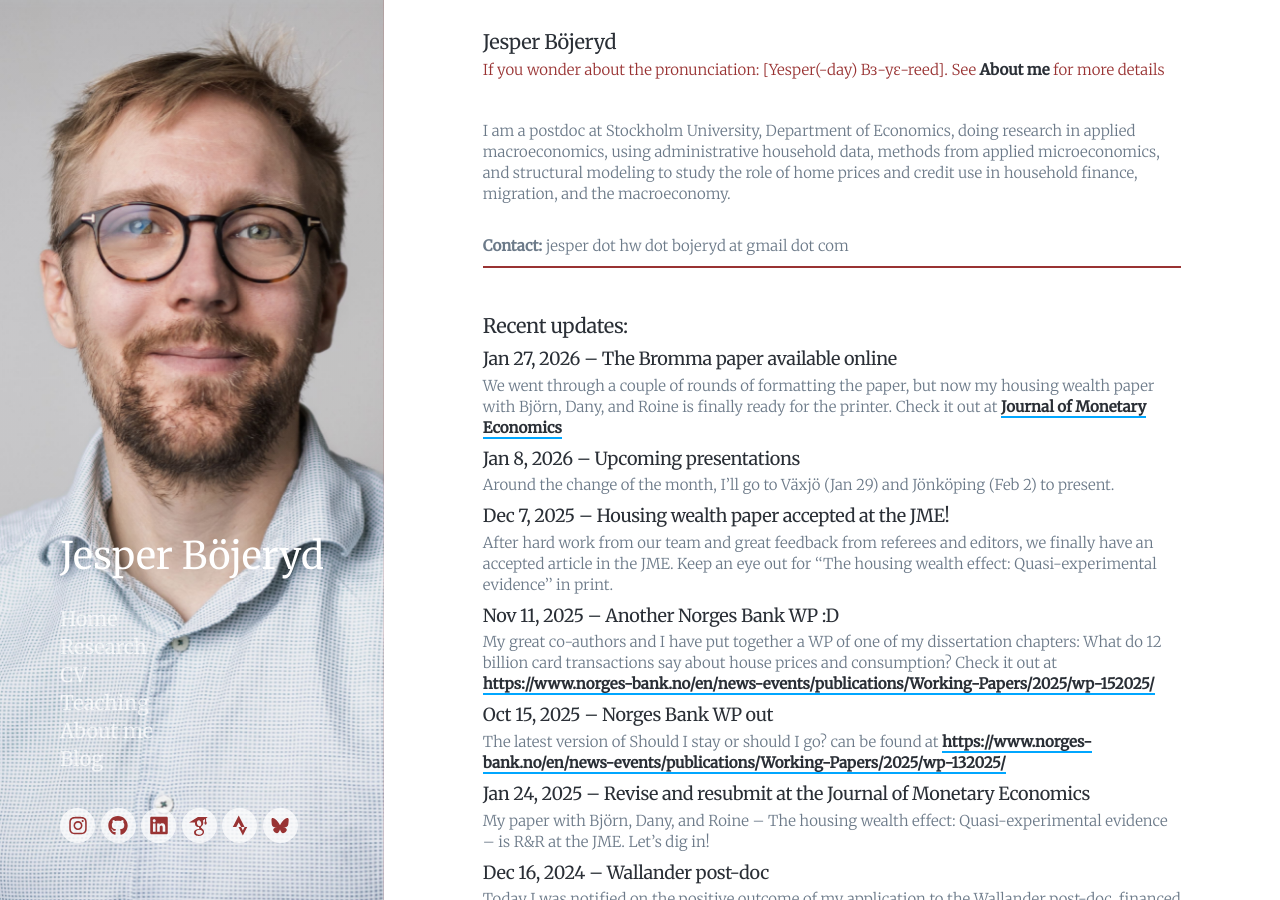
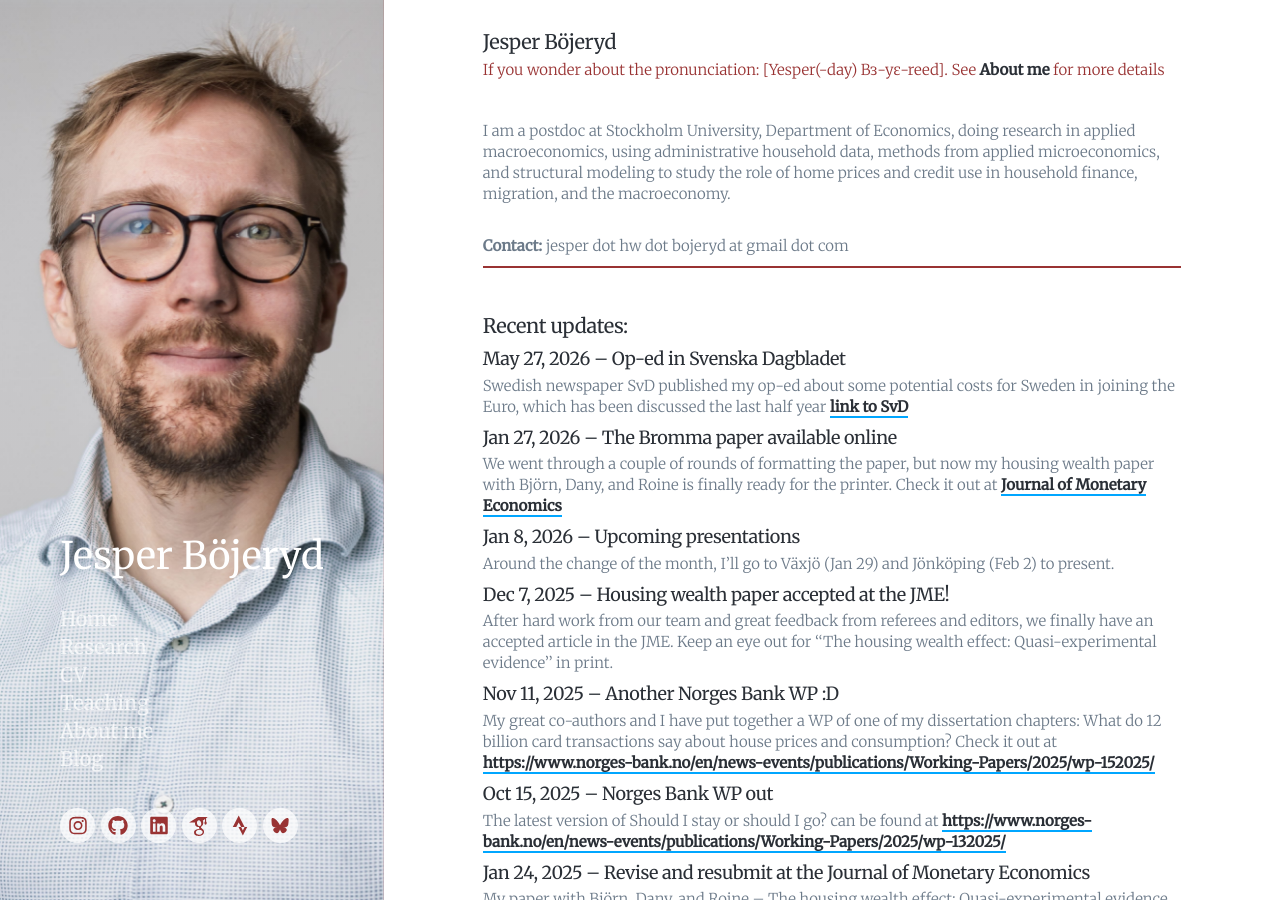
Before and after one commit to bojeryd91/bojeryd91.github.io, a Jekyll site: the page built from _pages/index.md, in a window 1280 px wide and 900 px high. Built offline with Jekyll 4.4.1, drawn with Linux system fonts in a browser that asks for light colours; nearby versions of some CDN libraries; some web fonts are replaced.

Commit message:
Update index.md

```diff
--- a/_pages/index.md
+++ b/_pages/index.md
@@ -19,6 +19,9 @@ I am a postdoc at Stockholm University, Department of Economics, doing research
 &nbsp;
 
 #  Recent updates:
+
+## May 27, 2026 -- Op-ed in Svenska Dagbladet
+Swedish newspaper SvD published my op-ed about some potential costs for Sweden in joining the Euro, which has been discussed the last half year [link to SvD](https://www.svd.se/a/JOlvxb/euro-eller-krona-blunda-inte-for-eurons-risker-skriver-forskare)
 
 ## Jan 27, 2026 -- The Bromma paper available online
 We went through a couple of rounds of formatting the paper, but now my housing wealth paper with Björn, Dany, and Roine is finally ready for the printer. Check it out at [Journal of Monetary Economics](https://www.sciencedirect.com/science/article/pii/S0304393226000073?via%3Dihub#/)
```
